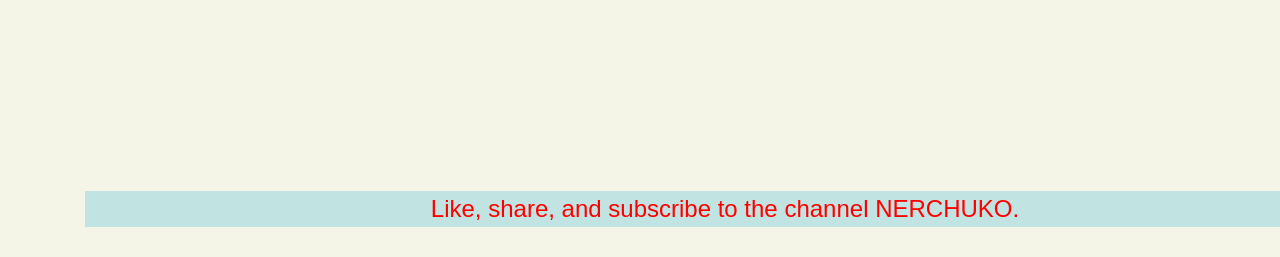
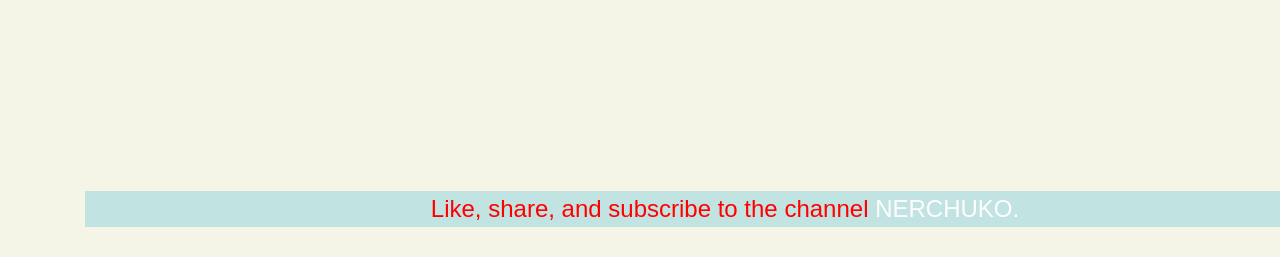
Before and after one commit to nandu19k/Sentiment-Analysis-using-vader, a Flask app: template templates/result.html in a window 1280 px wide. Shown: the part 543-800 px from the top of the page. Run offline with Flask 2, Linux system fonts and the light colour scheme; the template is opened without the code that fills it, so the values that code supplies are empty; parts of the project's set-up code (start-up, migrations or seed data) failed here and were passed over; some libraries are stand-ins or nearby versions.

Commit message:
Update result.html

```diff
--- a/templates/result.html
+++ b/templates/result.html
@@ -114,7 +114,7 @@
 
     </div>
 
-    <div class="footer">Like, share, and subscribe to the channel NERCHUKO.</div>
+    <div class="footer">Like, share, and subscribe to the channel <a href= "https://youtu.be/fdOzbFJDPPY">NERCHUKO.</a></div>
     </div>
 
     <script>
```
